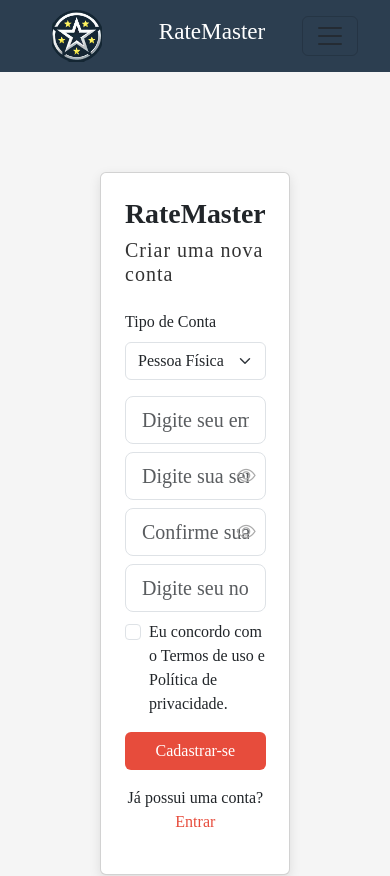
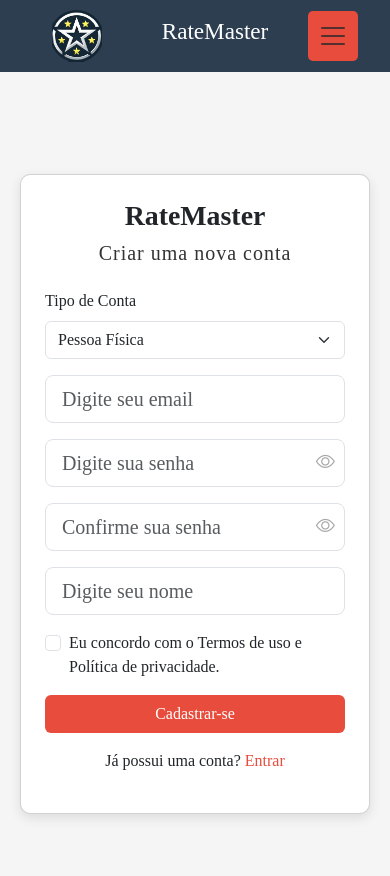
Before and after one commit to AnthonyVinicius/RateMasterFront, a Vue app in the folder RateMaster/: page /registerUser in a window 390 px wide. Shown: the top 876 px of the page. Built offline with nearby package versions, Linux system fonts and the light colour scheme; no server answers; a web font is replaced by a local one.

Commit message:
Melhorando a Responsividade

```diff
--- a/RateMaster/src/components/TheNavbar.vue
+++ b/RateMaster/src/components/TheNavbar.vue
@@ -145,4 +145,16 @@
 .dropdown-item:hover {
   background-color: #f1f1f1;
 }
+
+.navbar-toggler {
+  background-color: #E74C3C;
+  border: none;
+  padding: 10px;
+  border-radius: 5px;
+}
+
+.navbar-toggler:hover {
+  background-color: #E74C3C;
+}
+
 </style>
--- a/RateMaster/src/views/LoginView.vue
+++ b/RateMaster/src/views/LoginView.vue
@@ -46,7 +46,7 @@
 
 
 <template>
-    <div class="container">
+    <div class="container d-flex justify-content-center align-items-center  pt-2 pb-2">
       <div class="card login-card">
         <div class="row g-0">
           <div class="col-md-6 col-lg-6 d-none d-md-block">
@@ -91,12 +91,13 @@
 </template>
 
 <style scoped>
-.container {
-  padding: 100px;
+.container-fluid {
+  padding: 20px;
 }
 
 .login-card {
   box-shadow: 0 4px 12px rgba(0, 0, 0, 0.1);
+  border-radius: 10px;
 }
 
 .login-image {
@@ -141,22 +142,4 @@
 .toggle-password:hover {
   color: #000;
 }
-
-.google-button {
-  background-color: #4285F4;
-  color: white;
-  border: none;
-  width: 100%;
-  padding: 10px 0;
-  font-size: 1rem;
-  display: flex;
-  align-items: center;
-  justify-content: center;
-  gap: 8px;
-  margin-top: 1rem;
-}
-
-.google-button:hover {
-  background-color: #357ae8;
-}
 </style>
--- a/RateMaster/src/views/MyProfileView.vue
+++ b/RateMaster/src/views/MyProfileView.vue
@@ -39,7 +39,7 @@
   try {
     if (userData.value.userType === 'individual') {
       console.log(teste, "individual")
-      await daoUser.update(userData.id, { name: editedUserName.value });
+      await daoUser.update(userData.value.id, { name: editedUserName.value });
     }
     if (userData.value.userType === 'business') {
       console.log(teste, "business")
--- a/RateMaster/src/views/RegisterUserView.vue
+++ b/RateMaster/src/views/RegisterUserView.vue
@@ -75,14 +75,14 @@
 </script>
 
 <template>
-        <div class="container">
-            <div class="card register-card">
+    <div class="container-fluid d-flex justify-content-center align-items-center min-vh-100">
+      <div class="card register-card w-100" style="max-width: 900px;">
         <div class="row g-0">
-                    <div class="col-md-6 d-flex">
+          <div class="col-lg-6 d-flex">
             <div class="card-body p-4">
               <form @submit.prevent="register">
-                                <h1 class="h1 fw-bold register-title">RateMaster</h1>
-                                <h5 class="fw-normal pb-3 register-header">Criar uma nova conta</h5>
+                <h1 class="h1 fw-bold register-title text-center">RateMaster</h1>
+                <h5 class="fw-normal pb-3 register-header text-center">Criar uma nova conta</h5>
 
                 <div class="mb-3">
                   <label class="form-label">Tipo de Conta</label>
@@ -92,41 +92,70 @@
                   </select>
                 </div>
 
-                                <div class="form-outline mb-2">
-                                    <input type="email" class="form-control form-control-lg"
-                                           placeholder="Digite seu email" v-model="email" required />
+                <div class="form-outline mb-3">
+                  <input
+                    type="email"
+                    class="form-control form-control-lg"
+                    placeholder="Digite seu email"
+                    v-model="email"
+                    required
+                  />
                 </div>
-                                <div class="form-outline mb-2 position-relative">
-                                    <input :type="showPassword ? 'text' : 'password'"
-                                           class="form-control form-control-lg" placeholder="Digite sua senha"
-                                           v-model="password" required />
-                                    <i :class="showPassword ? 'bi bi-eye-slash' : 'bi bi-eye'"
-                                       class="toggle-password" @click="toggleShowPassword"></i>
+                <div class="form-outline mb-3 position-relative">
+                  <input
+                    :type="showPassword ? 'text' : 'password'"
+                    class="form-control form-control-lg"
+                    placeholder="Digite sua senha"
+                    v-model="password"
+                    required
+                  />
+                  <i
+                    :class="showPassword ? 'bi bi-eye-slash' : 'bi bi-eye'"
+                    class="toggle-password"
+                    @click="toggleShowPassword"
+                  ></i>
                 </div>
-                                <div class="form-outline mb-2 position-relative">
-                                    <input :type="showPassword ? 'text' : 'password'"
-                                           class="form-control form-control-lg" placeholder="Confirme sua senha"
-                                           v-model="confirmPassword" required />
-                                    <i :class="showPassword ? 'bi bi-eye-slash' : 'bi bi-eye'"
-                                       class="toggle-password" @click="toggleShowPassword"></i>
+                <div class="form-outline mb-3 position-relative">
+                  <input
+                    :type="showPassword ? 'text' : 'password'"
+                    class="form-control form-control-lg"
+                    placeholder="Confirme sua senha"
+                    v-model="confirmPassword"
+                    required
+                  />
+                  <i
+                    :class="showPassword ? 'bi bi-eye-slash' : 'bi bi-eye'"
+                    class="toggle-password"
+                    @click="toggleShowPassword"
+                  ></i>
                 </div>
 
                 <div v-if="userType === 'individual'">
-                                    <div class="form-outline mb-2">
-                                        <input type="text" class="form-control form-control-lg"
-                                               placeholder="Digite seu nome" v-model="name" required />
+                  <div class="form-outline mb-3">
+                    <input
+                      type="text"
+                      class="form-control form-control-lg"
+                      placeholder="Digite seu nome"
+                      v-model="name"
+                      required
+                    />
                   </div>
                 </div>
 
                 <div v-if="userType === 'business'">
-                                    <div class="form-outline mb-2">
-                                        <input type="text" class="form-control form-control-lg"
-                                               placeholder="Nome da Empresa" v-model="name" required />
+                  <div class="form-outline mb-3">
+                    <input
+                      type="text"
+                      class="form-control form-control-lg"
+                      placeholder="Nome da Empresa"
+                      v-model="name"
+                      required
+                    />
                   </div>
                 </div>
 
                 <div class="form-check mb-3">
-                                    <input class="form-check-input" type="checkbox" id="termsCheck" required>
+                  <input class="form-check-input" type="checkbox" id="termsCheck" required />
                   <label class="form-check-label" for="termsCheck">
                     Eu concordo com o <a to="/terms">Termos de uso</a> e
                     <a to="/privacy">Política de privacidade</a>.
@@ -135,14 +164,18 @@
 
                 <CustomButton class="button">Cadastrar-se</CustomButton>
                 <p class="mt-3 text-center">
-                                    Já possui uma conta? <RouterLink to="/login">Entrar</RouterLink>
+                  Já possui uma conta?
+                  <RouterLink to="/login">Entrar</RouterLink>
                 </p>
               </form>
             </div>
           </div>
-                    <div class="col-md-6 d-none d-md-block">
-                        <img src="../assets/img/evaluation-feedback-customer-smiley-response.jpg"
-                             alt="register form" class="img-fluid register-image rounded-end" />
+          <div class="col-lg-6 d-none d-lg-block">
+            <img
+              src="../assets/img/evaluation-feedback-customer-smiley-response.jpg"
+              alt="register form"
+              class="img-fluid register-image rounded-end"
+            />
           </div>
         </div>
       </div>
@@ -150,12 +183,13 @@
   </template>
 
   <style scoped>
-.container {
-    padding: 100px;
+  .container-fluid {
+    padding: 20px;
   }
 
   .register-card {
     box-shadow: 0 4px 12px rgba(0, 0, 0, 0.1);
+    border-radius: 10px;
   }
 
   .register-image {
```
Lines whose indentation alone changed are shown as unchanged.
